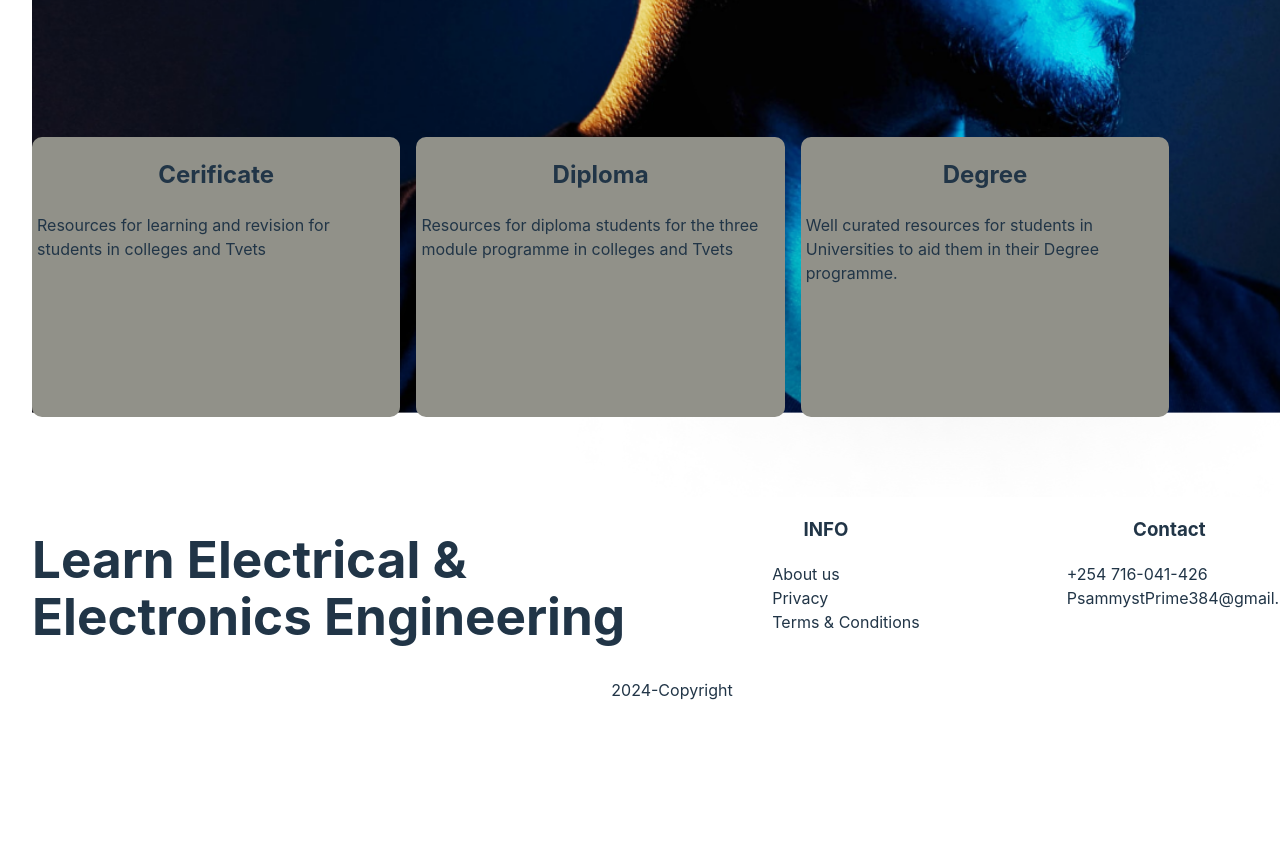
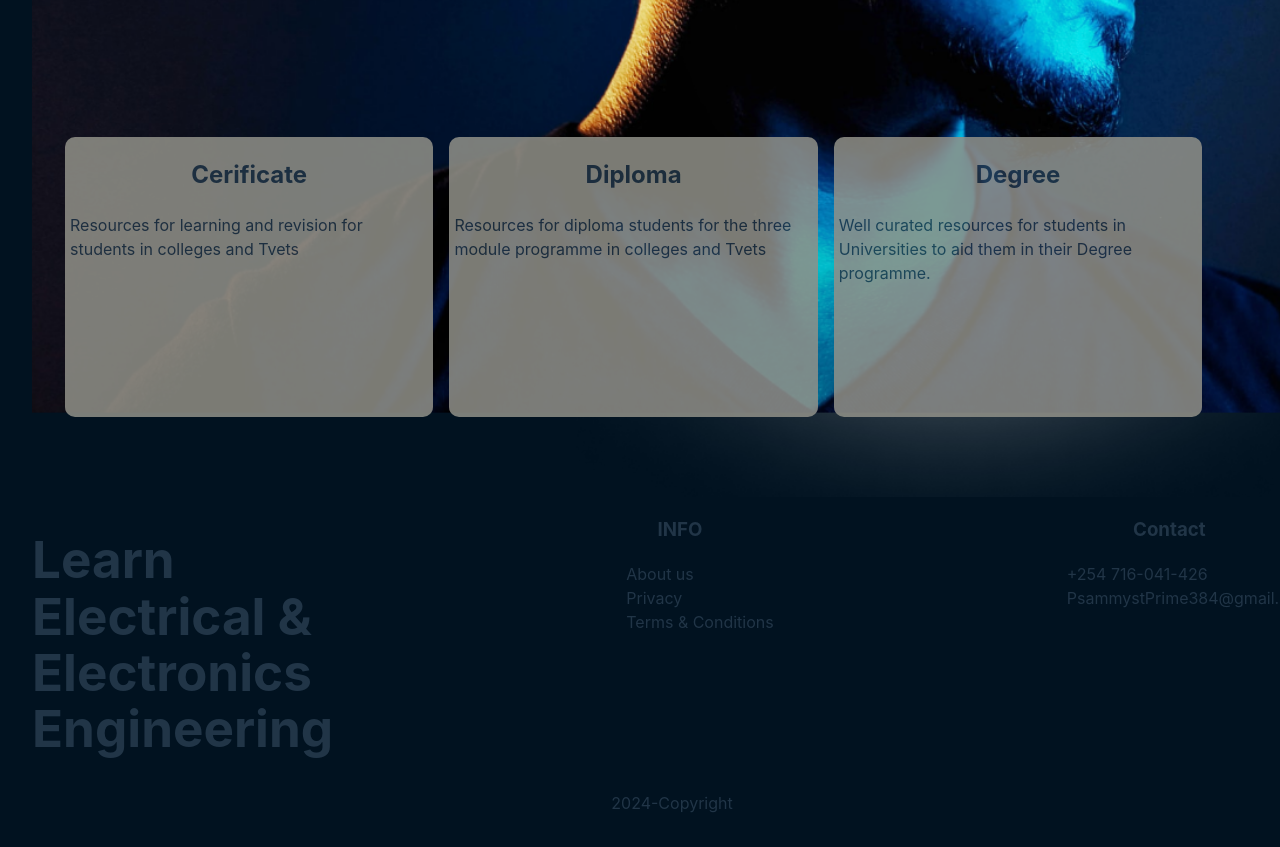
Before and after one commit to PsammystPrime/Electrical-Engineering-Course-App, a React (Vite) app in the folder learn/: page / in a window 1280 px wide. Shown: the part 860-1707 px from the top of the page. Before the commit the page ends 1594 px from the top, so only its background shows below. Built offline with nearby package versions, Linux system fonts and the light colour scheme.

Commit message:
update App.css

```diff
--- a/learn/src/App.css
+++ b/learn/src/App.css
@@ -1,9 +1,10 @@
 /*Universal tags*/
 #root {
   max-width: 1280px;
-  margin: 0 auto;
+  margin: 0;
   padding: 2rem;
   text-align: center;
+  background-color: #011220;
 }
 ul {
   list-style-type: none;
@@ -16,13 +17,14 @@ ul {
   justify-content: space-between;
   align-items: center;
   flex-wrap: wrap;
+  background-color: #011220;
 }
 .nav ul {
   display: flex;
   gap: 30px;
 }
 
-/*Main section*/
+/*Main body section*/
 main {
   background-image: url(../public/BG.png);
   background-position: center;
@@ -44,11 +46,13 @@ main {
   gap: 1rem;
   flex-wrap: wrap;
   margin-top: 120px;
+  margin-left: 33px;
 }
 .card {
   max-width: 28vw;
   min-height: 35vh;
   background-color: rgb(145, 145, 137);
+  opacity: 85%;
   border-radius: 10px;
   padding: 0 5px;
 }
@@ -57,6 +61,9 @@ main {
 }
 
 /*Footer*/
+footer h1 {
+  max-width: min-content;
+}
 .footerInfo {
   display: flex;
   justify-content: space-between;
```
